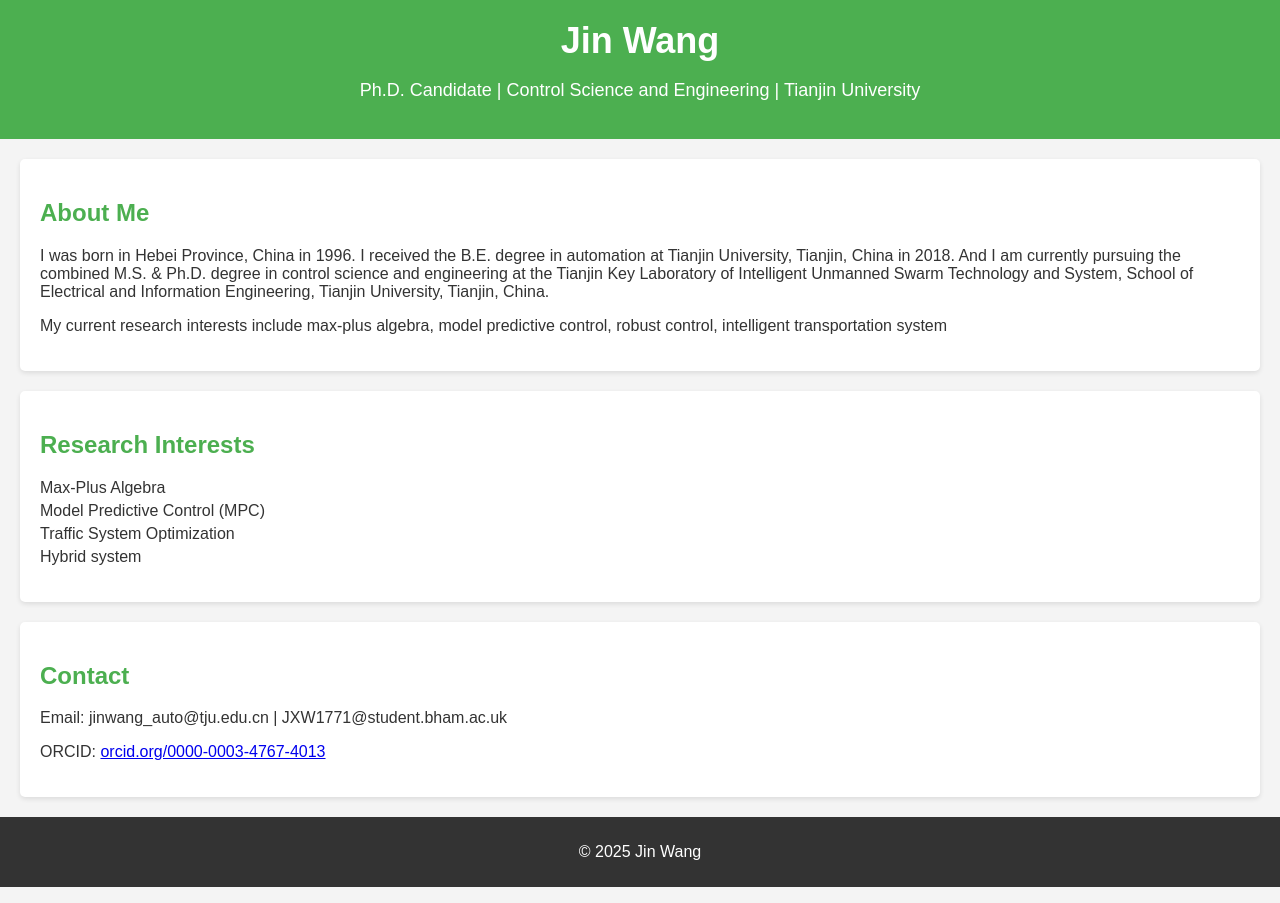
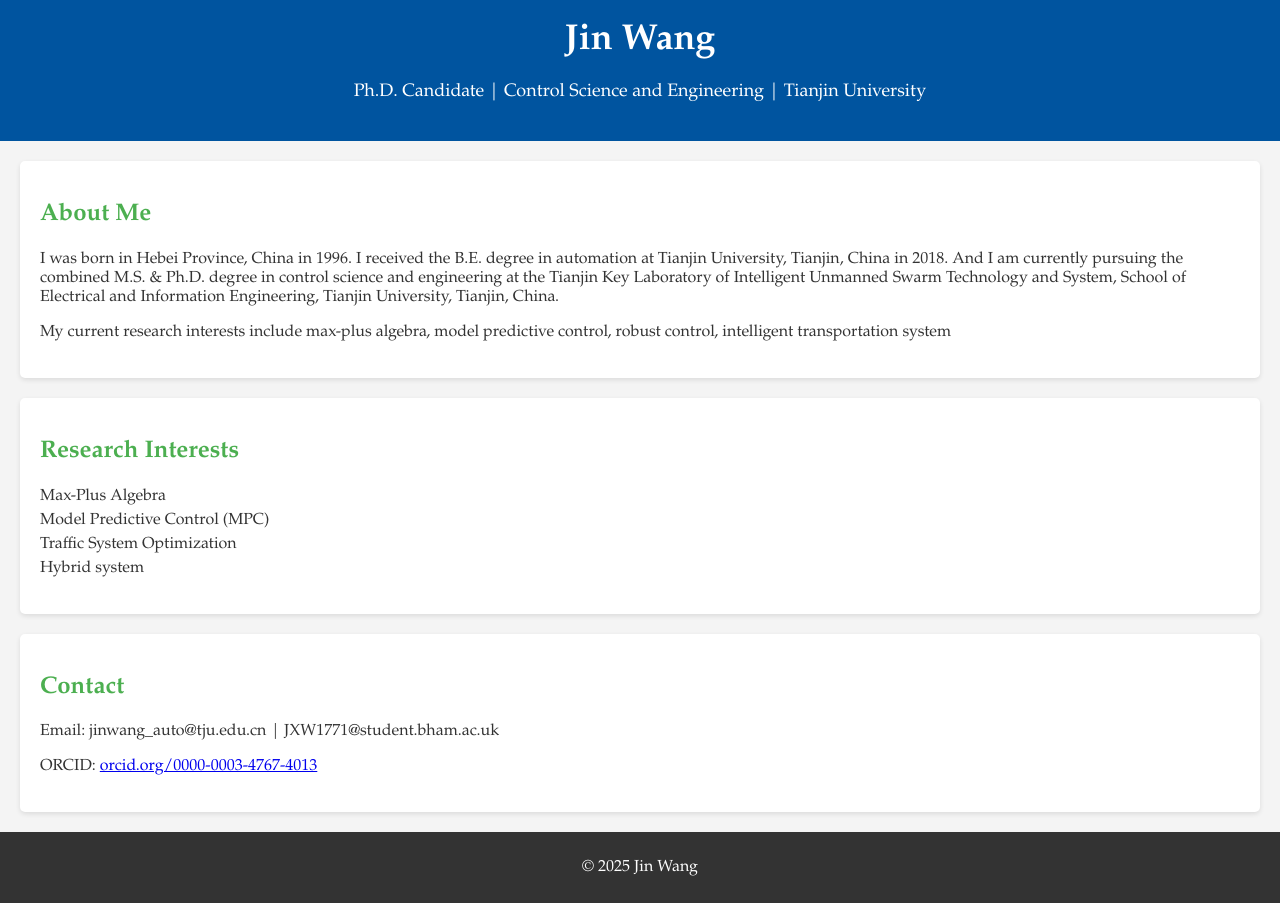
Before and after one commit to jinwang-web/jinwang-web.github.io, a plain HTML site: page index.html in a window 1280 px wide. Drawn offline with Linux system fonts and the light colour scheme.

Commit message:
Update styles.css

```diff
--- a/styles.css
+++ b/styles.css
@@ -1,6 +1,6 @@
 /* General Styles */
 body {
-    font-family: Arial, sans-serif;
+    font-family: Garamond, sans-serif;
     margin: 0;
     padding: 0;
     background-color: #f4f4f4;
@@ -8,7 +8,7 @@
 }
 
 header {
-    background-color: #4CAF50;
+    background-color: #00549F;
     color: white;
     text-align: center;
     padding: 20px 0;
```
